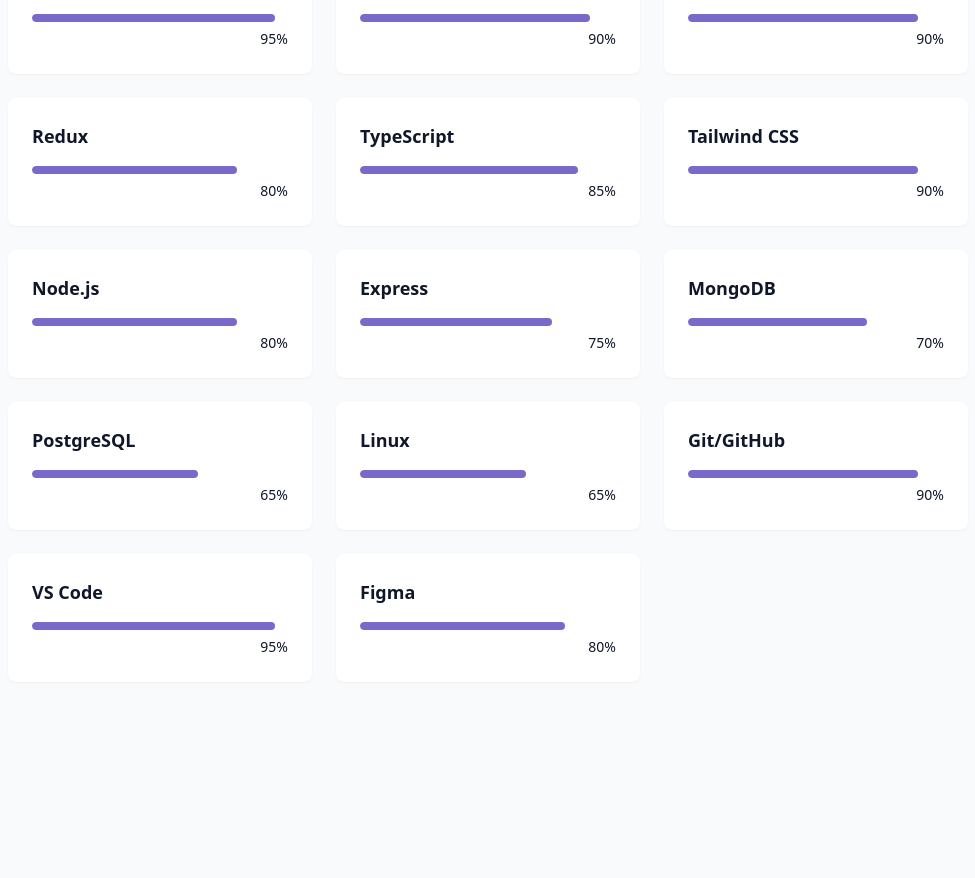
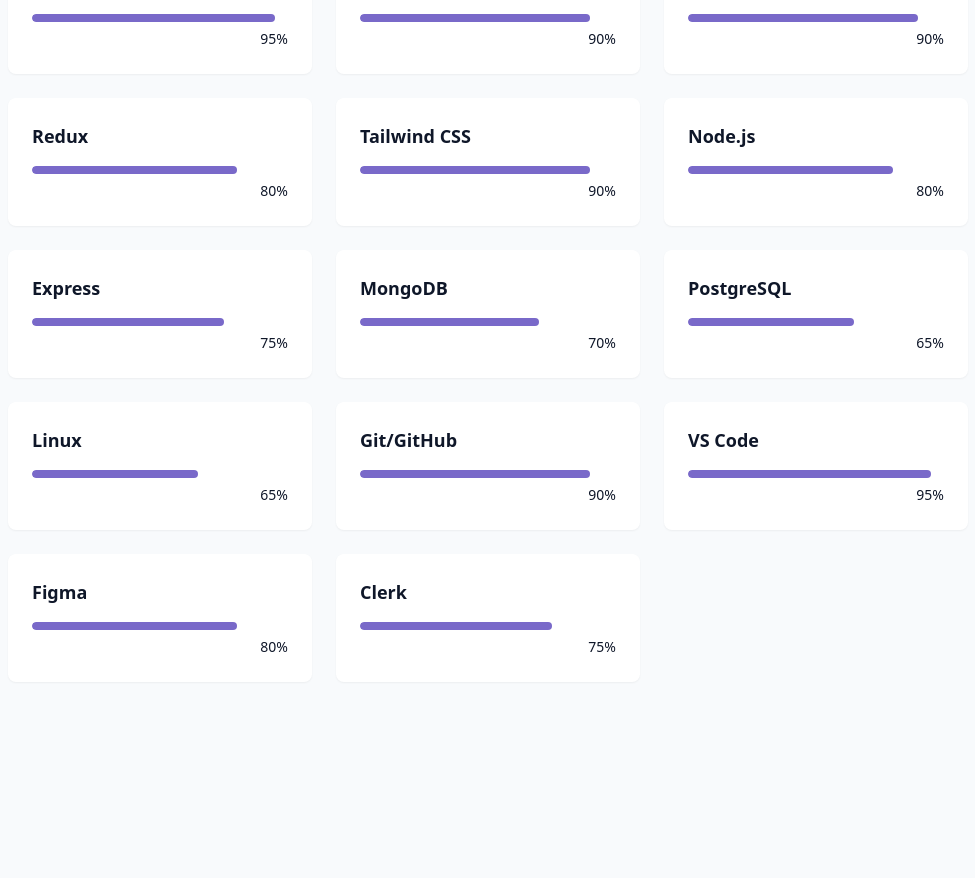
Before and after one commit to Rugved789/Portfolio, a React (Vite) app: page / in a window 1280 px wide. Shown: the part 1880-2758 px from the top of the page, without its empty margins (152-1127 px from the left). Built offline with nearby package versions, Linux system fonts and the light colour scheme.

Commit message:
Skills Updated

```diff
--- a/src/components/Skills.jsx
+++ b/src/components/Skills.jsx
@@ -7,7 +7,6 @@
   { name: "JavaScript", level: 90, category: "frontend" },
   { name: "React", level: 90, category: "frontend" },
   { name: "Redux", level: 80, category: "frontend" },
-  { name: "TypeScript", level: 85, category: "frontend" },
   { name: "Tailwind CSS", level: 90, category: "frontend" },
 
   /* Backend */
@@ -21,6 +20,7 @@
   { name: "Git/GitHub", level: 90, category: "tools" },
   { name: "VS Code", level: 95, category: "tools" },
   { name: "Figma", level: 80, category: "tools" },
+  { name: "Clerk", level:75,category:"tools"}
 ];
 
 const categories = ["all", "frontend", "backend", "tools"];
```
